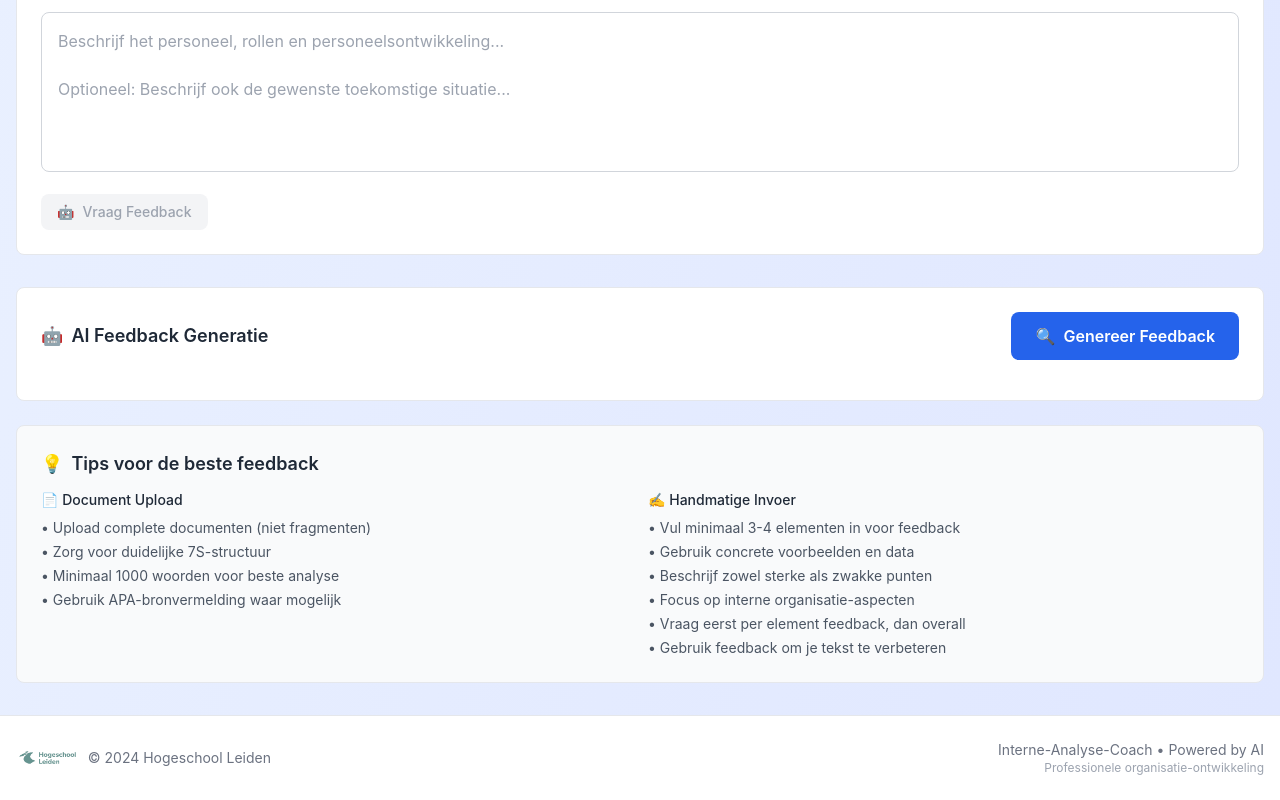
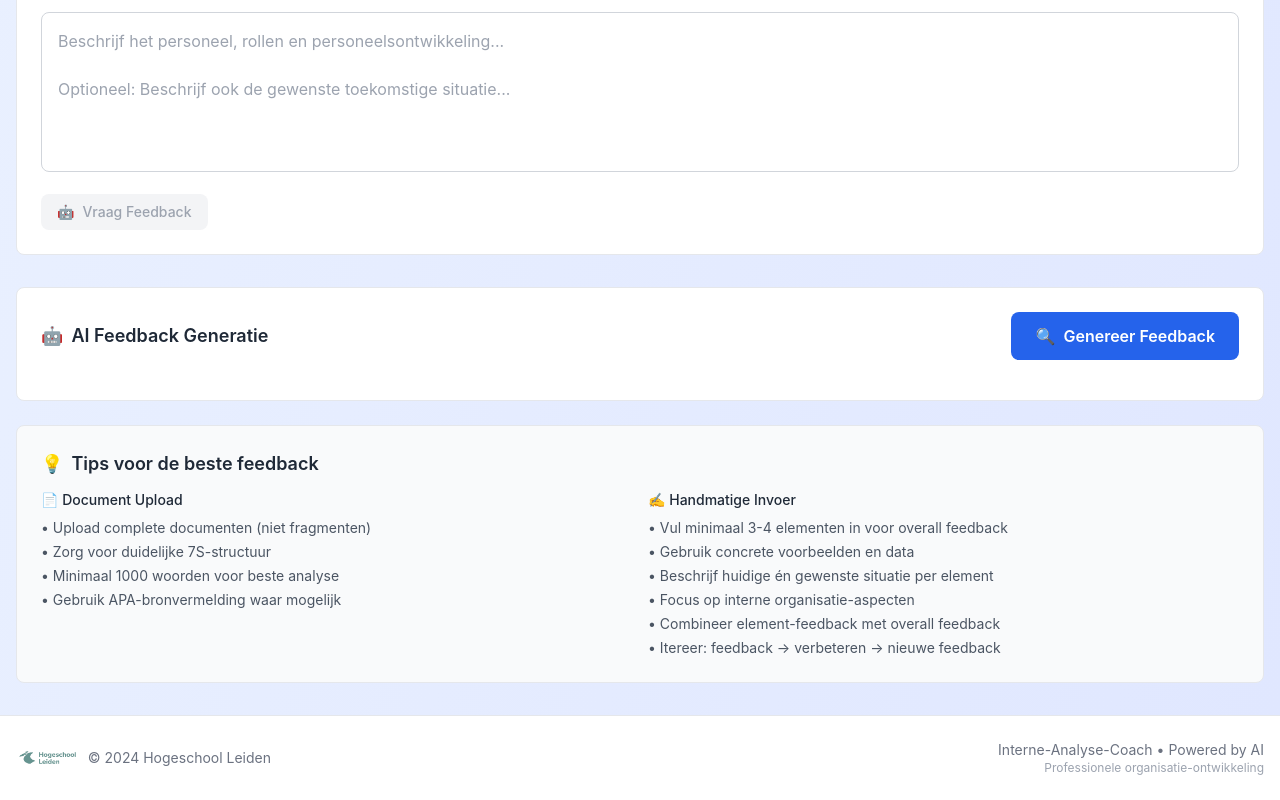
Before and after one commit to SuzannedeGroot1981/Interne-Analyse-Coach, a Next.js app: page /improve in a window 1280 px wide. Shown: the part 3729-4529 px from the top of the page. Built offline with nearby package versions, Linux system fonts and the light colour scheme.

Commit message:
Updated DocumentReviewStep.tsx

```diff
--- a/components/DocumentReviewStep.tsx
+++ b/components/DocumentReviewStep.tsx
@@ -428,12 +428,12 @@ export default function DocumentReviewStep({ className = '' }: DocumentReviewSte
           <div>
             <h4 className="font-medium text-gray-800 mb-2">✍️ Handmatige Invoer</h4>
             <ul className="space-y-1">
-              <li>• Vul minimaal 3-4 elementen in voor feedback</li>
+              <li>• Vul minimaal 3-4 elementen in voor overall feedback</li>
               <li>• Gebruik concrete voorbeelden en data</li>
-              <li>• Beschrijf zowel sterke als zwakke punten</li>
+              <li>• Beschrijf huidige én gewenste situatie per element</li>
               <li>• Focus op interne organisatie-aspecten</li>
-              <li>• Vraag eerst per element feedback, dan overall</li>
-              <li>• Gebruik feedback om je tekst te verbeteren</li>
+              <li>• Combineer element-feedback met overall feedback</li>
+              <li>• Itereer: feedback → verbeteren → nieuwe feedback</li>
             </ul>
           </div>
         </div>
```
